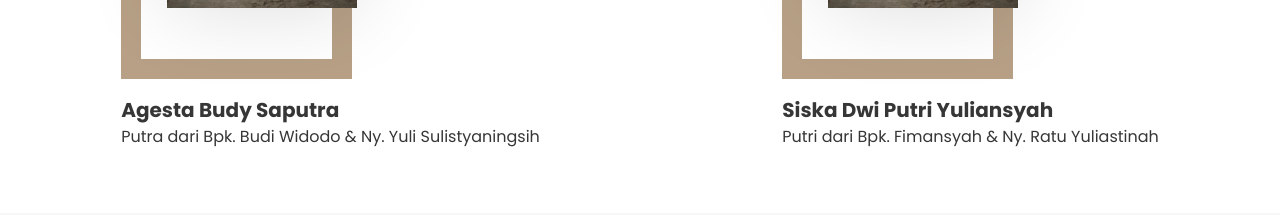
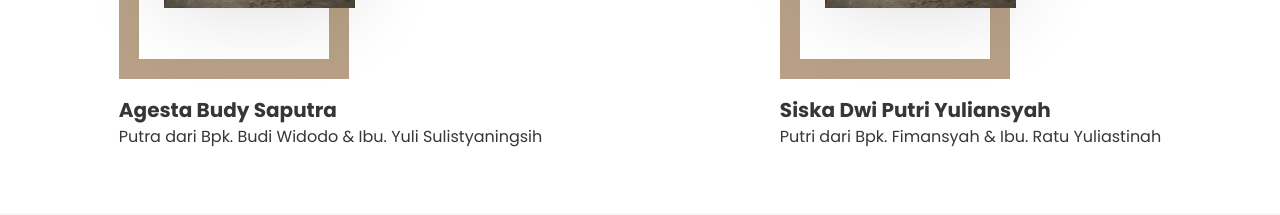
Before and after one commit to agestasaputra/my-wedding, a React (Create React App) app: page / in a window 1280 px wide. Shown: the part 1400-1615 px from the top of the page. Built offline with nearby package versions, Linux system fonts and the light colour scheme.

Commit message:
change banner ny.

```diff
--- a/src/app/pages/landing/sections/about-us/index.js
+++ b/src/app/pages/landing/sections/about-us/index.js
@@ -22,7 +22,7 @@ const AboutUs = ({ dataNewArrival, location }) => {
                     Agesta Budy Saputra
                 </h1>
                 <p className="card-person__desc">
-                    Putra dari Bpk. Budi Widodo & Ny. Yuli Sulistyaningsih
+                    Putra dari Bpk. Budi Widodo & Ibu. Yuli Sulistyaningsih
                 </p>
             </div>
             <div className="card-person mt-6">
@@ -33,7 +33,7 @@ const AboutUs = ({ dataNewArrival, location }) => {
                     Siska Dwi Putri Yuliansyah
                 </h1>
                 <p className="card-person__desc">
-                    Putri dari Bpk. Fimansyah & Ny. Ratu Yuliastinah
+                    Putri dari Bpk. Fimansyah & Ibu. Ratu Yuliastinah
                 </p>
             </div>
         </div>
```
Also changed, not shown: 1 other file (tests, documents, lock files or other folders).
